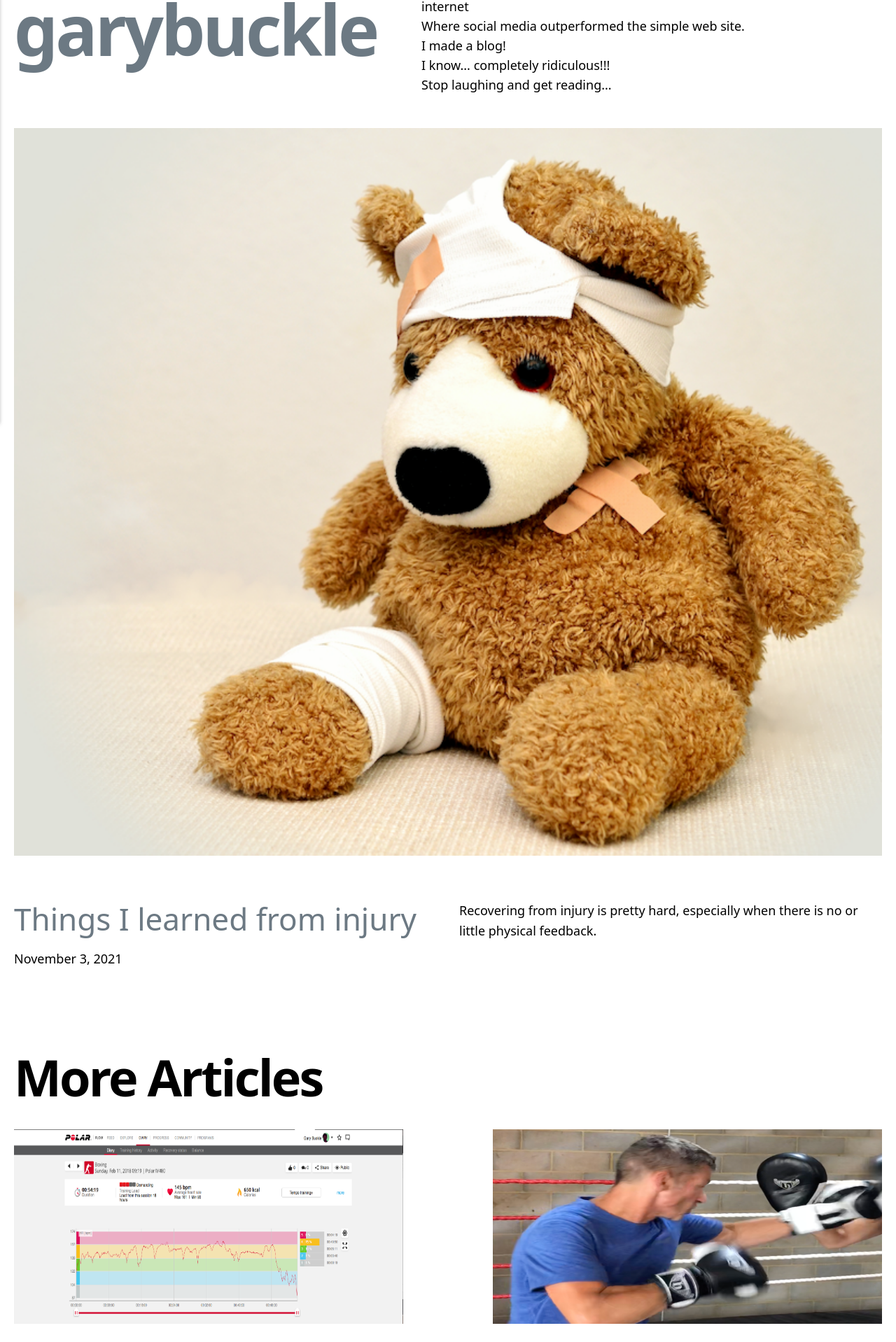
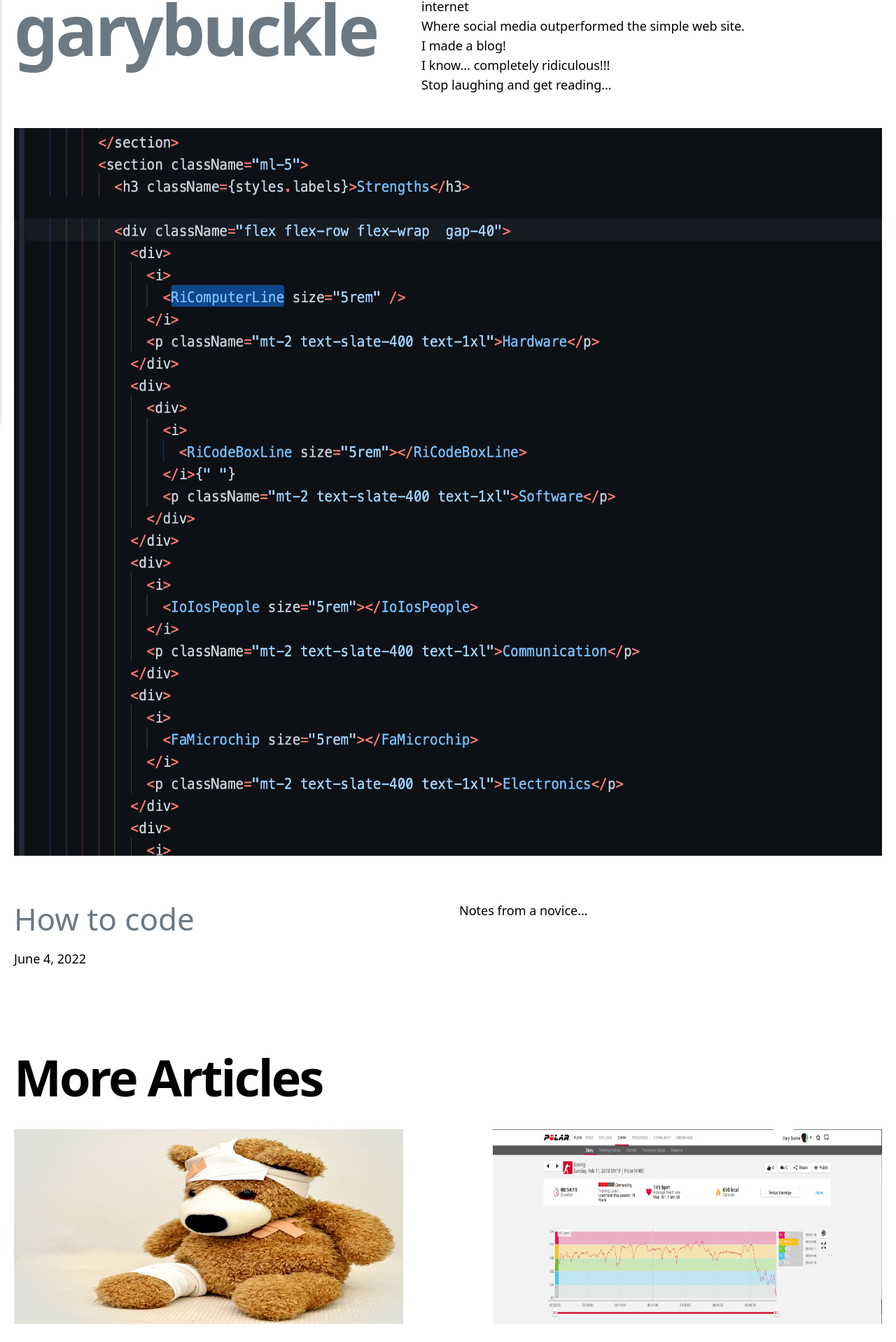
Before and after one commit to garybuckle/garybuckleblog, a Next.js app: page /blog in a window 1280 px wide. Shown: the part 197-2115 px from the top of the page at 70% size. Built offline with nearby package versions, Linux system fonts and the light colour scheme.

Commit message:
modified blog

```diff
--- /dev/null
+++ b/_posts/coding.md
@@ -0,0 +1,16 @@
+---
+title: "How to code"
+excerpt: "Notes from a novice..."
+coverImage: "/assets/blog/dynamic-routing/coding.png"
+date: "2022-06-04T05:35:07.322Z"
+author:
+  name: Gary Buckle
+  picture: "/assets/blog/authors/gb.png"
+ogImage:
+  url: "/assets/blog/dynamic-routing/coding.png"
+---
+
+# Where do I start?
+
+There are many blogs, articles and posts that will help you in your journey to become a programmer. I am just highlighting my experiences, so if I missed one or two out. No Drama!
+[https://www.freecodecamp.org][freecodecamp]
--- a/components/meta.js
+++ b/components/meta.js
@@ -1,5 +1,5 @@
-import Head from 'next/head'
-import { CMS_NAME, HOME_OG_IMAGE_URL } from '../lib/constants'
+import Head from "next/head";
+import { CMS_NAME, HOME_OG_IMAGE_URL } from "../lib/constants";
 
 export default function Meta() {
   return (
@@ -34,9 +34,9 @@ export default function Meta() {
       <link rel="alternate" type="application/rss+xml" href="/feed.xml" />
       <meta
         name="description"
-        content={`A statically generated blog example using Next.js and ${CMS_NAME}.`}
+        content={`garybuckle's website built  using Next.js and ${CMS_NAME}.`}
       />
       <meta property="og:image" content={HOME_OG_IMAGE_URL} />
     </Head>
-  )
+  );
 }
--- a/pages/resume.js
+++ b/pages/resume.js
@@ -84,7 +84,7 @@ export default function Resume() {
         <section className="ml-5">
           <h3 className={styles.labels}>Strengths</h3>
 
-          <div className="flex flex-row flex-wrap">
+          <div className="flex flex-row flex-wrap  gap-40">
             <div>
               <i>
                 <RiComputerLine size="5rem" />
```
Also changed, not shown: components/post-header.js (+5 -5 lines), public/assets/blog/dynamic-routing/coding.png (added).
